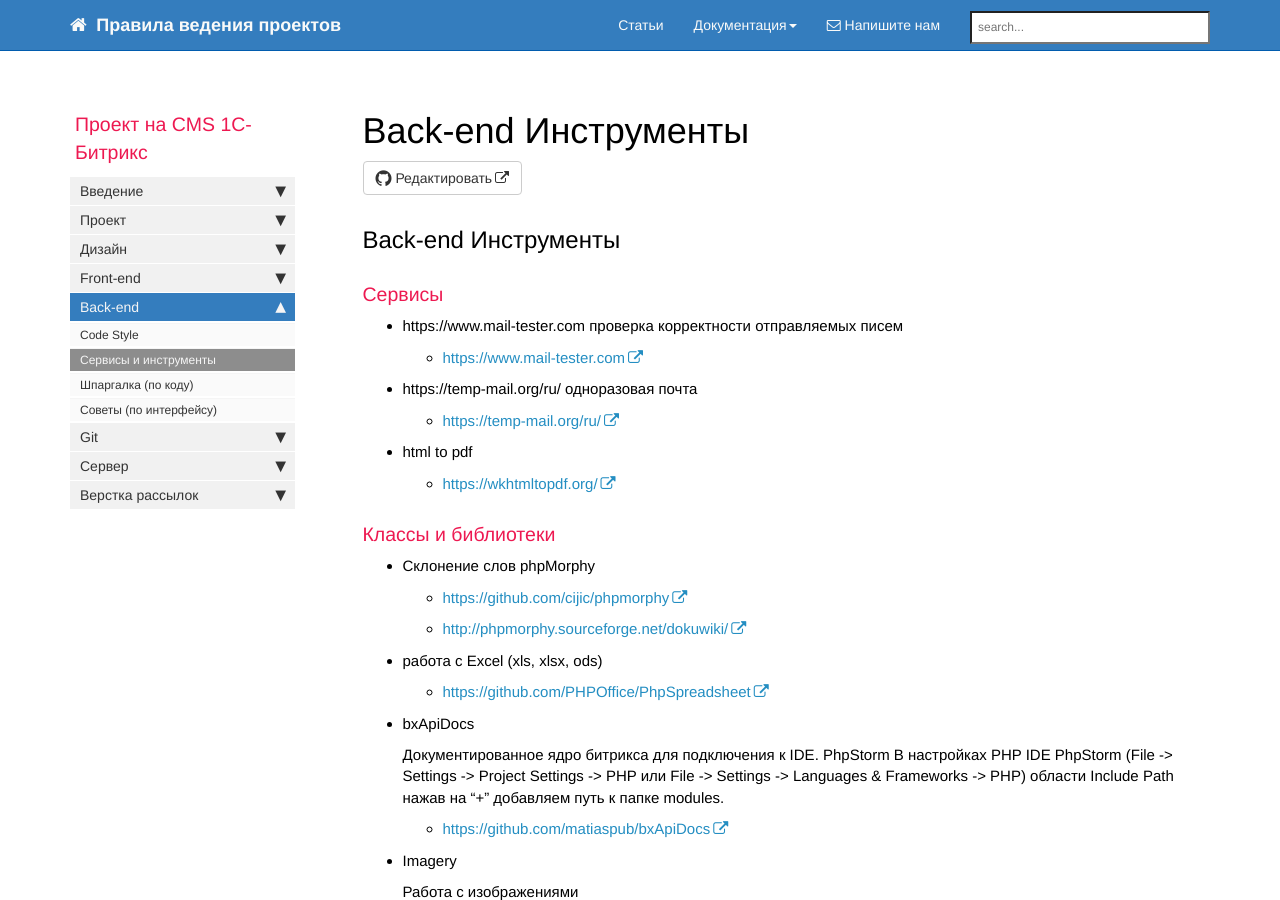
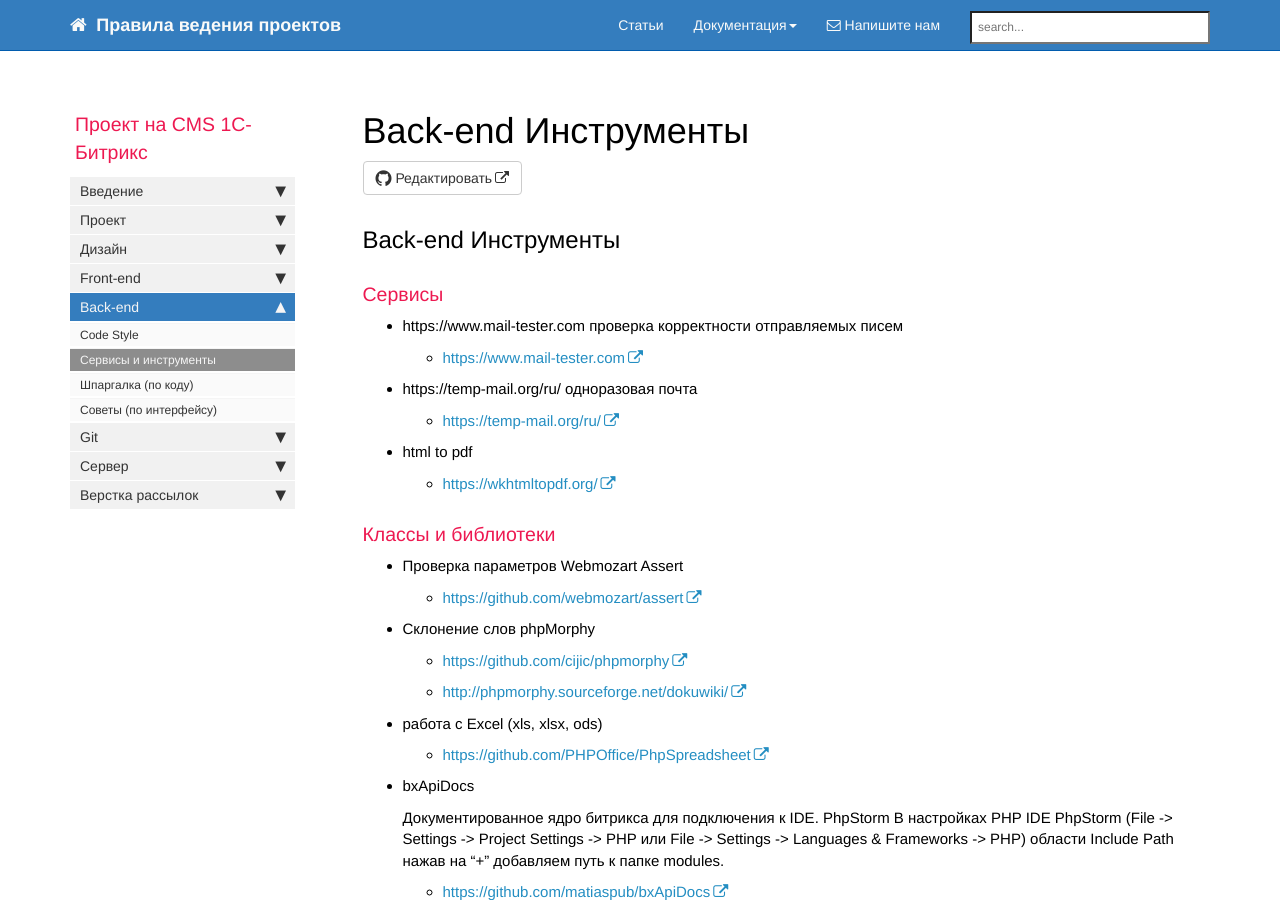
Before and after one commit to gdecider/gdecider.github.io, a Jekyll site: the page built from pages/bx/bx_back-tools.md, in a window 1280 px wide and 900 px high. Built offline with Jekyll 4.4.1, drawn with Linux system fonts in a browser that asks for light colours; nearby versions of some CDN libraries; comment, search, counter and statistics services are not loaded.

Commit message:
Update bx_back-tools.md

```diff
--- a/pages/bx/bx_back-tools.md
+++ b/pages/bx/bx_back-tools.md
@@ -22,6 +22,9 @@ toc: false
   * [https://wkhtmltopdf.org/](https://wkhtmltopdf.org/)
 
 ### Классы и библиотеки
+
+* Проверка параметров Webmozart Assert
+  * [https://github.com/webmozart/assert](https://github.com/webmozart/assert)
 
 * Склонение слов phpMorphy
   * [https://github.com/cijic/phpmorphy](https://github.com/cijic/phpmorphy)
```
